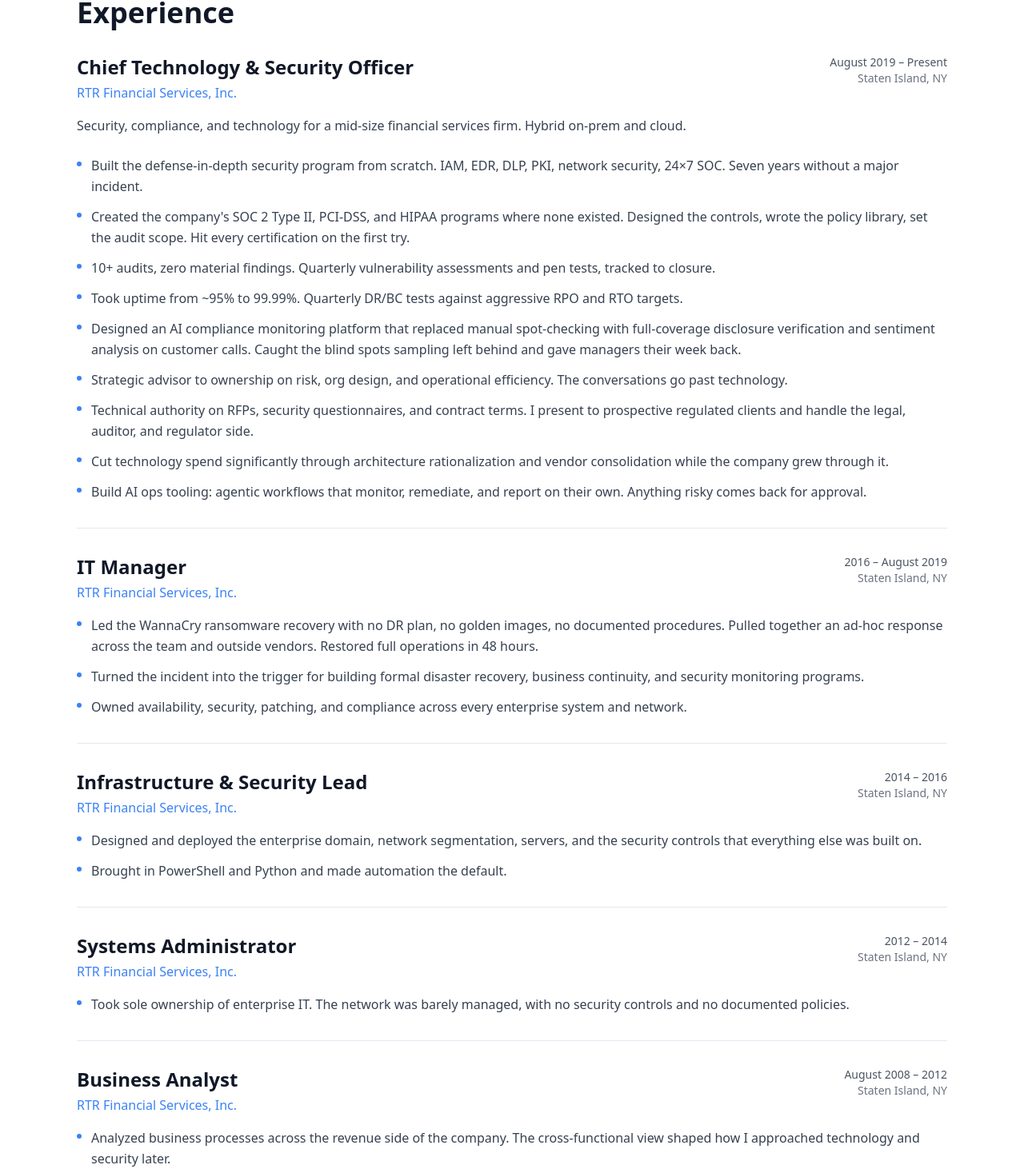
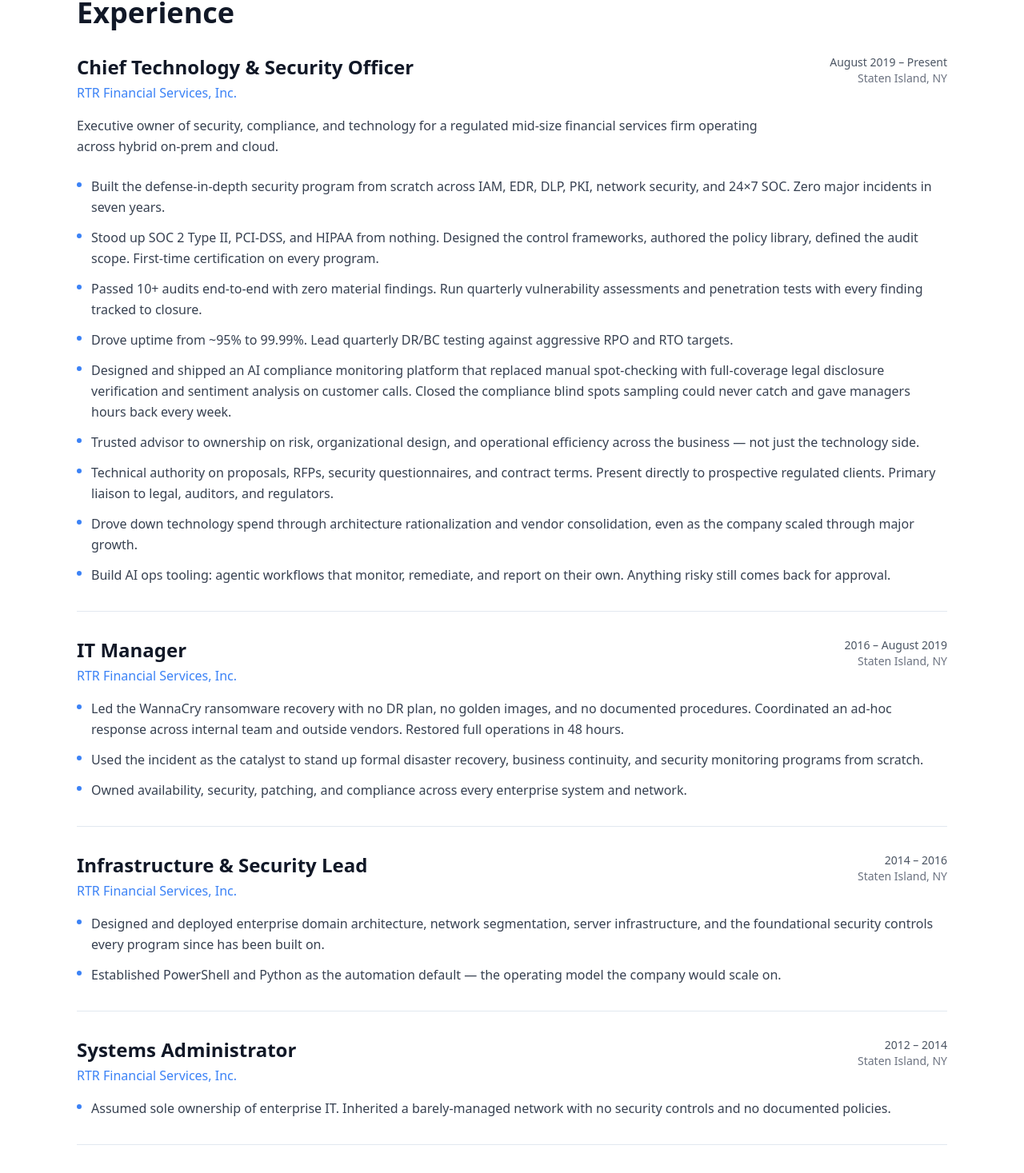
Before and after one commit to johntrottadev/jtrotta.dev, a Next.js app: page / in a window 1280 px wide. Shown: the part 612-2079 px from the top of the page at 80% size. Built offline with nearby package versions, Linux system fonts and the light colour scheme.

Commit message:
Match v1 resume's executive voice: stronger verbs, more confident framing across all experience and projects

```diff
--- a/src/data/resume.ts
+++ b/src/data/resume.ts
@@ -82,17 +82,17 @@
       period: "August 2019 – Present",
       location: "Staten Island, NY",
       description:
-        "Security, compliance, and technology for a mid-size financial services firm. Hybrid on-prem and cloud.",
+        "Executive owner of security, compliance, and technology for a regulated mid-size financial services firm operating across hybrid on-prem and cloud.",
       bullets: [
-        "Built the defense-in-depth security program from scratch. IAM, EDR, DLP, PKI, network security, 24×7 SOC. Seven years without a major incident.",
-        "Created the company's SOC 2 Type II, PCI-DSS, and HIPAA programs where none existed. Designed the controls, wrote the policy library, set the audit scope. Hit every certification on the first try.",
-        "10+ audits, zero material findings. Quarterly vulnerability assessments and pen tests, tracked to closure.",
-        "Took uptime from ~95% to 99.99%. Quarterly DR/BC tests against aggressive RPO and RTO targets.",
-        "Designed an AI compliance monitoring platform that replaced manual spot-checking with full-coverage disclosure verification and sentiment analysis on customer calls. Caught the blind spots sampling left behind and gave managers their week back.",
-        "Strategic advisor to ownership on risk, org design, and operational efficiency. The conversations go past technology.",
-        "Technical authority on RFPs, security questionnaires, and contract terms. I present to prospective regulated clients and handle the legal, auditor, and regulator side.",
-        "Cut technology spend significantly through architecture rationalization and vendor consolidation while the company grew through it.",
-        "Build AI ops tooling: agentic workflows that monitor, remediate, and report on their own. Anything risky comes back for approval.",
+        "Built the defense-in-depth security program from scratch across IAM, EDR, DLP, PKI, network security, and 24×7 SOC. Zero major incidents in seven years.",
+        "Stood up SOC 2 Type II, PCI-DSS, and HIPAA from nothing. Designed the control frameworks, authored the policy library, defined the audit scope. First-time certification on every program.",
+        "Passed 10+ audits end-to-end with zero material findings. Run quarterly vulnerability assessments and penetration tests with every finding tracked to closure.",
+        "Drove uptime from ~95% to 99.99%. Lead quarterly DR/BC testing against aggressive RPO and RTO targets.",
+        "Designed and shipped an AI compliance monitoring platform that replaced manual spot-checking with full-coverage legal disclosure verification and sentiment analysis on customer calls. Closed the compliance blind spots sampling could never catch and gave managers hours back every week.",
+        "Trusted advisor to ownership on risk, organizational design, and operational efficiency across the business — not just the technology side.",
+        "Technical authority on proposals, RFPs, security questionnaires, and contract terms. Present directly to prospective regulated clients. Primary liaison to legal, auditors, and regulators.",
+        "Drove down technology spend through architecture rationalization and vendor consolidation, even as the company scaled through major growth.",
+        "Build AI ops tooling: agentic workflows that monitor, remediate, and report on their own. Anything risky still comes back for approval.",
       ],
     },
     {
@@ -102,8 +102,8 @@
       location: "Staten Island, NY",
       description: "",
       bullets: [
-        "Led the WannaCry ransomware recovery with no DR plan, no golden images, no documented procedures. Pulled together an ad-hoc response across the team and outside vendors. Restored full operations in 48 hours.",
-        "Turned the incident into the trigger for building formal disaster recovery, business continuity, and security monitoring programs.",
+        "Led the WannaCry ransomware recovery with no DR plan, no golden images, and no documented procedures. Coordinated an ad-hoc response across internal team and outside vendors. Restored full operations in 48 hours.",
+        "Used the incident as the catalyst to stand up formal disaster recovery, business continuity, and security monitoring programs from scratch.",
         "Owned availability, security, patching, and compliance across every enterprise system and network.",
       ],
     },
@@ -114,8 +114,8 @@
       location: "Staten Island, NY",
       description: "",
       bullets: [
-        "Designed and deployed the enterprise domain, network segmentation, servers, and the security controls that everything else was built on.",
-        "Brought in PowerShell and Python and made automation the default.",
+        "Designed and deployed enterprise domain architecture, network segmentation, server infrastructure, and the foundational security controls every program since has been built on.",
+        "Established PowerShell and Python as the automation default — the operating model the company would scale on.",
       ],
     },
     {
@@ -125,7 +125,7 @@
       location: "Staten Island, NY",
       description: "",
       bullets: [
-        "Took sole ownership of enterprise IT. The network was barely managed, with no security controls and no documented policies.",
+        "Assumed sole ownership of enterprise IT. Inherited a barely-managed network with no security controls and no documented policies.",
       ],
     },
     {
@@ -135,7 +135,7 @@
       location: "Staten Island, NY",
       description: "",
       bullets: [
-        "Analyzed business processes across the revenue side of the company. The cross-functional view shaped how I approached technology and security later.",
+        "Analyzed business processes and operational workflows across revenue-generating departments. The cross-functional fluency I built here later shaped how I approached technology and security.",
       ],
     },
   ],
@@ -232,7 +232,7 @@
     {
       name: "Compliance Monitoring Platform",
       description:
-        "AI platform that replaces manual spot-checking with full-coverage legal disclosure verification and sentiment analysis on customer calls. Catches the compliance gaps that sampling misses.",
+        "AI platform that replaced manual spot-checking with full-coverage legal disclosure verification and sentiment analysis on customer calls. Closed the compliance blind spots that sampling could never catch.",
       technologies: "Python, Speech-to-Text, LLM APIs, Sentiment Analysis",
     },
     {
```
